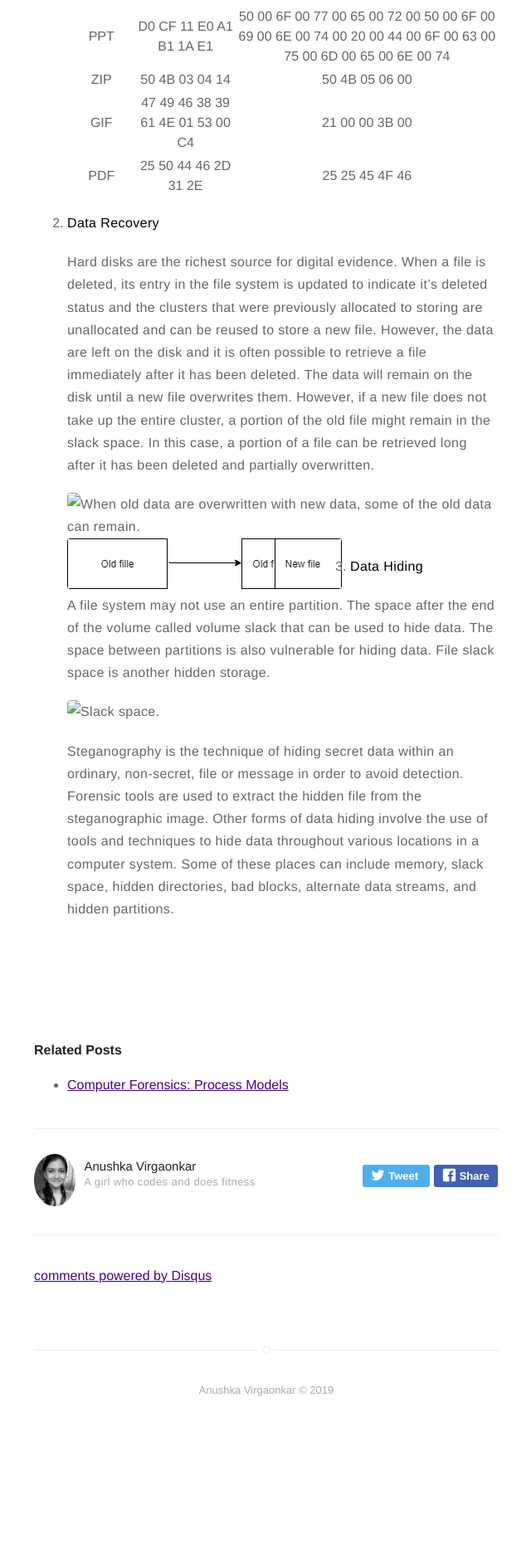
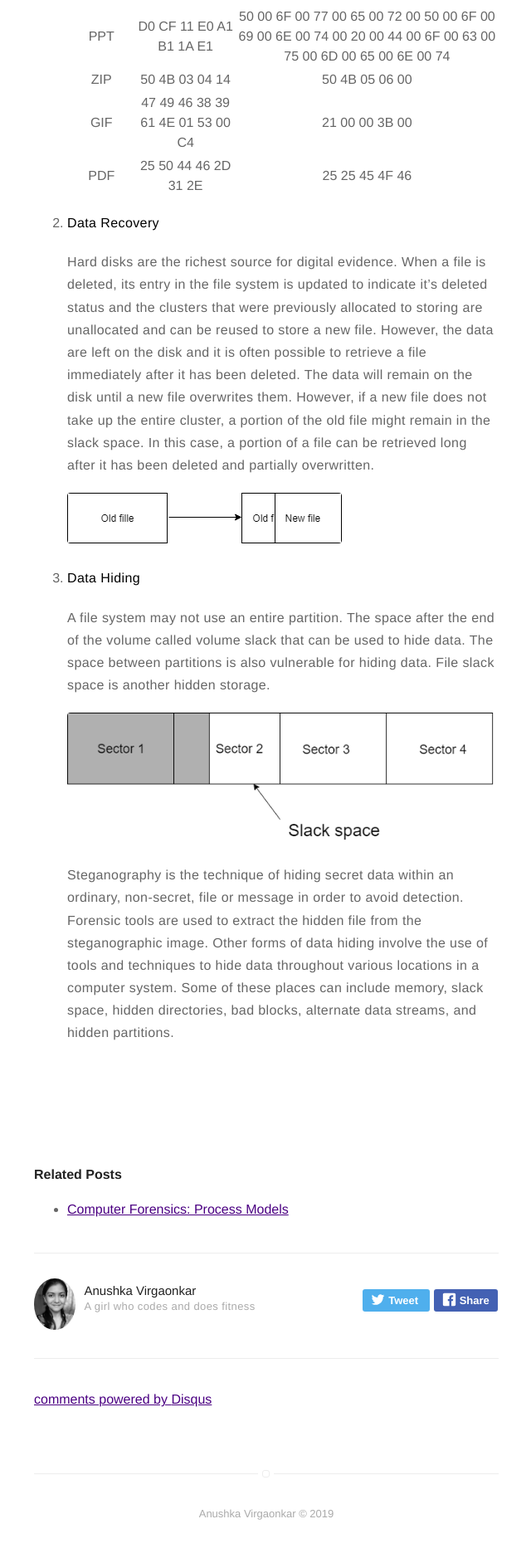
Before and after one commit to anushkavirgaonkar/anushkavirgaonkar.github.io, a Jekyll site: the page built from _posts/2019-06-25-computer-forensics-theoretical-concepts.md, in a window 1280 px wide. Shown: the part 831-2703 px from the top of the page at 83% size, without its empty margins (319-959 px from the left). Built offline with Jekyll 4.4.1, drawn with Linux system fonts in a browser that asks for light colours; comment, search, counter and statistics services are not loaded; before the commit the page ends 2554 px from its top, so only the background shows below that.

Commit message:
add fig3 path

```diff
--- a/_posts/2019-06-25-computer-forensics-theoretical-concepts.md
+++ b/_posts/2019-06-25-computer-forensics-theoretical-concepts.md
@@ -29,14 +29,15 @@ description: Basic theoretical concepts in computer forensics.
 
    Hard disks are the richest source for digital evidence. When a file is deleted, its entry in the file system is updated to indicate it's deleted status and the clusters that were previously allocated to storing are unallocated and can be reused to store a new file. However, the data are left on the disk and it is often possible to retrieve a file immediately after it has been deleted. The data will remain on the disk until a new file overwrites them. However, if a new file does not take up the entire cluster, a portion of the old file might remain in the slack space. In this case, a portion of a file can be retrieved long after it has been deleted and partially overwritten.
 
-   ![When old data are overwritten with new data, some of the old data can remain.](cftc_fig2.png)
-	<img src="/assets/images/cftc_fig2.png"
-     alt=""
-     style="float: left; margin-right: 10px;" />
+   ![When old data are overwritten with new data, some of the old data can remain.](/assets/images/cftc_fig2.png)
+
+
+
 3. **Data Hiding**
 
    A file system may not use an entire partition. The space after the end of the volume called volume slack that can be used to hide data. The space between partitions is also vulnerable for hiding data. File slack space is another hidden storage.
 
-   ![Slack space.](cftc_fig3.png)
+   ![Slack space.](/assets/images/cftc_fig3.png)
+
 
    Steganography is the technique of hiding secret data within an ordinary, non-secret, file or message in order to avoid detection. Forensic tools are used to extract the hidden file from the steganographic image. Other forms of data hiding involve the use of tools and techniques to hide data throughout various locations in a computer system. Some of these places can include memory, slack space, hidden directories, bad blocks, alternate data streams, and hidden partitions.
```
